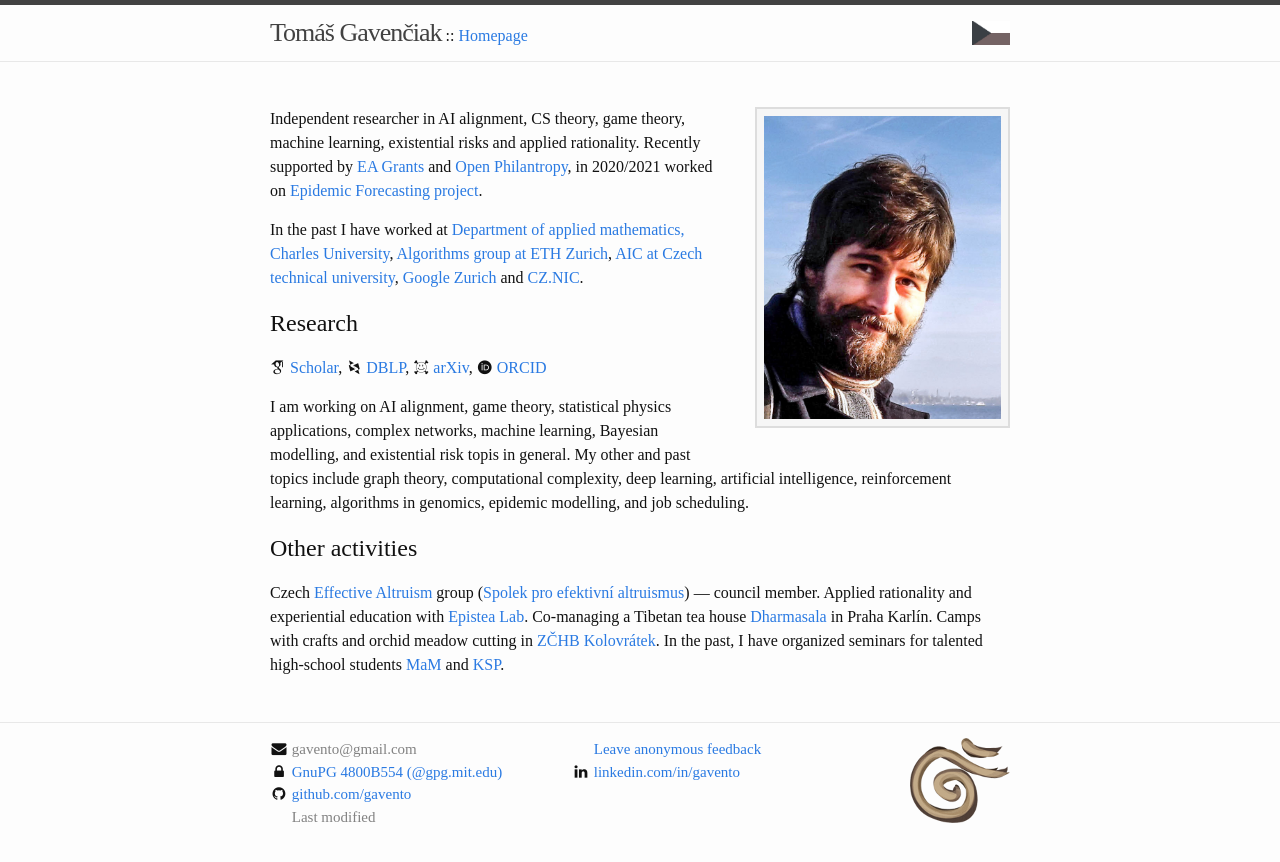
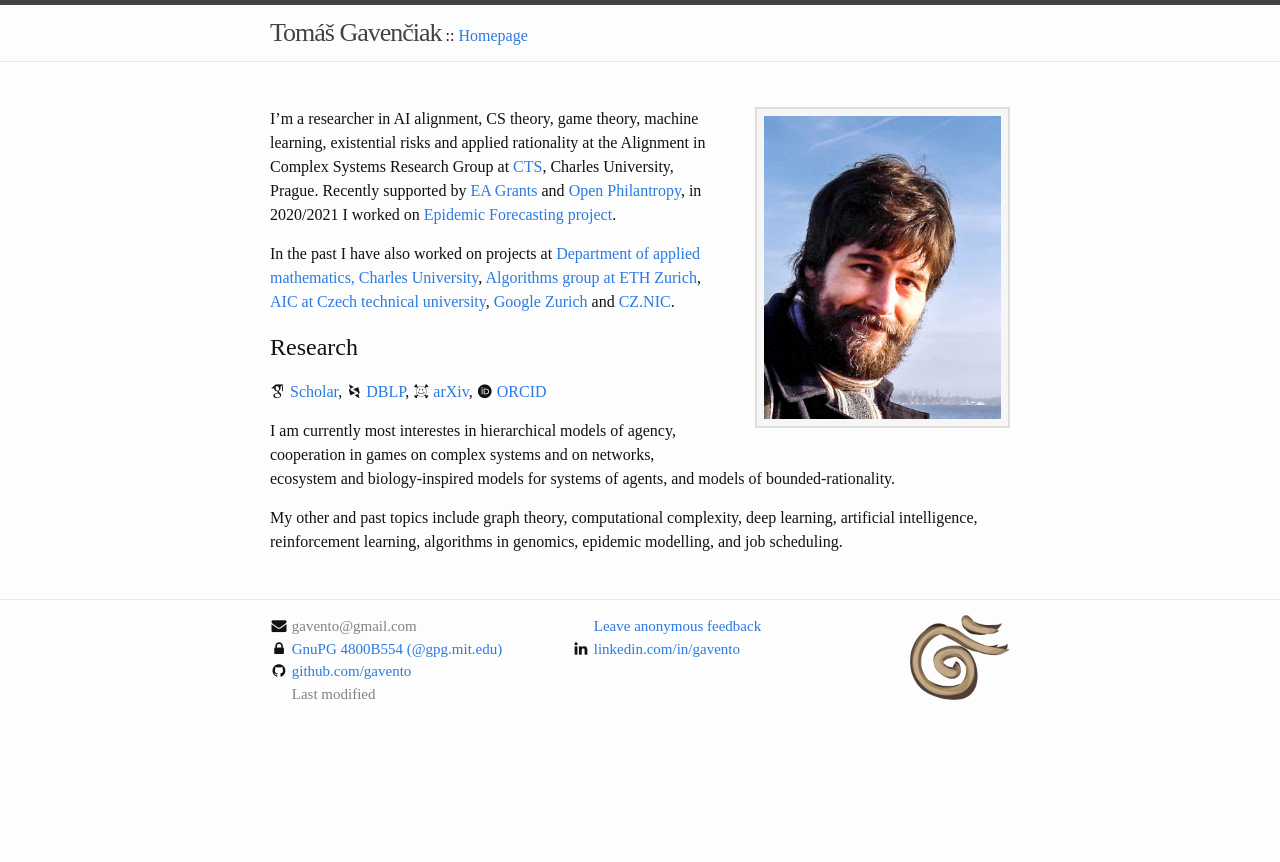
Before and after one commit to gavento/gavento.github.io, a Jekyll site: the page built from index.md, in a window 1280 px wide. Shown: the top 862 px of the page. Built offline with Jekyll 4.4.1, drawn with Linux system fonts in a browser that asks for light colours; some web fonts are replaced; part of the change alters nothing that is shown.

Commit message:
Update EN, remove CS version

```diff
--- a/index.cs.md
+++ /dev/null
@@ -1,54 +0,0 @@
----
-layout: default
-title: Rozcestník
-translations:
-    en: index.html
----
-
-<img src="/style/gavento-m.jpg" class="index-portait-img">
-
-Pracuji na výzkumu bezpečnosti umělé inteligence, teorii her a aplikovaných algoritmech jako nezávyslý researcher podporovaný [EA Grants](https://www.effectivealtruism.org/grants/). Pracuji též na projektu [Epidemic Forecasting](http://epidemicforecasting.org/).
-
-V minulosti jsem pracoval na
-[Katedře aplikované matematiky Univerzity Karlovy](http://kam.mff.cuni.cz/),
-[skupině Algoritmů na ETH Zurich](http://inf.ethz.ch/),
-[AIC na ČVUT](http://cs.felk.cvut.cz/),
-[Google Zurich](https://www.google.ch/) a
-[CZ.NIC](http://nic.cz/).
-
-## Research
-
-[<i class="ai black ai-google-scholar"></i> Scholar](https://scholar.google.com/citations?user=WeCJARQAAAAJ),
-[<i class="ai black ai-dblp"></i> DBLP](http://dblp.uni-trier.de/pers/hd/g/Gavenciak:Tomas),
-[<i class="ai black ai-arxiv"></i> arXiv](https://arxiv.org/find/all/1/au:+Gavenciak_T/0/1/0/all/0/),
-[<i class="ai black ai-orcid"></i> ORCID](https://orcid.org/0000-0003-1119-2426)
-
-Zajímají mě hlavně témata bezpečnosti AI, value learningu a teorie her. Z dalších témat mě zajímají teorie grafů, výpočetní složitost, deep learning a umělá inteligence obecně, algoritmy pro genomiku a distribuované výpočty.
-
-## SW Projekty
-
-Vyvíjel jsem několik projektů, hlavně [Rain, framework pro distribuované výpočty](https://github.com/substantic/rain/) a [GameGym, knihovnu pro teorii her](https://github.com/gavento/gamegym), a několik dalších research experimentů.
-
-Jsem též mentor [Efektivní diplomky](http://effectivethesis.com/), zdroje témat prací zaměřených na pozitivní impakt na svět.
-
-<!--
-### Studentské projekty
-
-Nabízím různé studentské projekty, jak na téma bezpečnosti AI, tak i ostatní výše. Více k projektům najdete na (starší) [stránce o projektech](/vyuka/projekty.html). Napište pokud máte zájem či otázky.
--->
-
-## Výuka
-
-* *Jaro 2018:* [Základy kombinatoriky a teorie grafů](/vyuka/18LS-KGM.html)
-* *Jaro 2018:* [Úvod do řešení poblémů 2 (IPS2)](http://mj.ucw.cz/vyuka/1718/ips2/)
-* *Podzim 2017:* [Úvod do řešení poblémů (IPS)](http://mj.ucw.cz/vyuka/1718/ips/)
-* [Starší výuka](/vyuka/archiv.html)
-
-## Další aktivity
-
-Člen a radní [Spolku pro efektivní altruismus](https://efektivni-altruismus.cz/), české buňky [EA](https://www.effectivealtruism.org/).
-Aplikovaná racionalita a zážitková pedagogika s [Epistea Lab](https://experience.epistea.org).
-Tibetská čajovna [Dharmasala](http://www.dharmasala.cz/) v Pražském Karlíně.
-Řemesla a kosení chráněných luk s [ZČHB Kolovrátek](http://kolovratek.brontosaurus.cz/).
-<!-- Lezení s [AKA Praha](http://www.akapraha.cz).-->
-V minulosti též semináře pro talentované studenty [MaM](https://mam.mff.cuni.cz/) a [KSP](https://ksp.mff.cuni.cz/).
--- a/index.md
+++ b/index.md
@@ -1,16 +1,16 @@
 ---
 layout: default
 title: Homepage
-translations:
-    cs: index.cs.html
+#translations:
+#    cs: index.cs.html
 ---
 
 <img src="/style/gavento-m.jpg" class="index-portait-img">
 
-Independent researcher in AI alignment, CS theory, game theory, machine learning, existential risks and applied rationality.
-Recently supported by [EA Grants](https://www.effectivealtruism.org/grants/) and [Open Philantropy](https://www.openphilanthropy.org/), in 2020/2021 worked on [Epidemic Forecasting project](http://epidemicforecasting.org/).
+I'm a researcher in AI alignment, CS theory, game theory, machine learning, existential risks and applied rationality at the Alignment in Complex Systems Research Group at [CTS](http://www.cts.cuni.cz/index.php?m=3&lang=en), Charles University, Prague.
+Recently supported by [EA Grants](https://www.effectivealtruism.org/grants/) and [Open Philantropy](https://www.openphilanthropy.org/), in 2020/2021 I worked on [Epidemic Forecasting project](http://epidemicforecasting.org/).
 
-In the past I have worked at
+In the past I have also worked on projects at
 [Department of applied mathematics, Charles University](http://kam.mff.cuni.cz/),
 [Algorithms group at ETH Zurich](http://inf.ethz.ch/),
 [AIC at Czech technical university](http://cs.felk.cvut.cz/),
@@ -24,7 +24,8 @@ In the past I have worked at
 [<i class="ai black ai-arxiv"></i> arXiv](https://arxiv.org/find/all/1/au:+Gavenciak_T/0/1/0/all/0/),
 [<i class="ai black ai-orcid"></i> ORCID](https://orcid.org/0000-0003-1119-2426)
 
-I am working on AI alignment, game theory, statistical physics applications, complex networks, machine learning, Bayesian modelling, and existential risk topis in general.
+I am currently most interestes in hierarchical models of agency, cooperation in games on complex systems and on networks, ecosystem and biology-inspired models for systems of agents, and models of bounded-rationality.
+
 My other and past topics include graph theory, computational complexity, deep learning, artificial intelligence, reinforcement learning, algorithms in genomics, epidemic modelling, and job scheduling.
 
 <!--
@@ -46,11 +47,13 @@ I am coaching for [Effective Thesis](http://effectivethesis.com/), a good source
 * [Lecture and exercise archive](/vyuka/archiv.html) (in Czech)
 -->
 
+<!--
 ## Other activities
 
 Czech [Effective Altruism](https://www.effectivealtruism.org/) group ([Spolek pro efektivní altruismus](https://efektivni-altruismus.cz/)) &mdash; council member.
 Applied rationality and experiential education with [Epistea Lab](https://experience.epistea.org).
 Co-managing a Tibetan tea house [Dharmasala](http://www.dharmasala.cz/) in Praha Karlín.
 Camps with crafts and orchid meadow cutting in [ZČHB Kolovrátek](http://kolovratek.brontosaurus.cz/).
-<!-- Climbing with [AKA Praha](http://www.akapraha.cz). -->
+Climbing with [AKA Praha](http://www.akapraha.cz).
 In the past, I have organized seminars for talented high-school students [MaM](https://mam.mff.cuni.cz/) and [KSP](https://ksp.mff.cuni.cz/).
+-->
```
